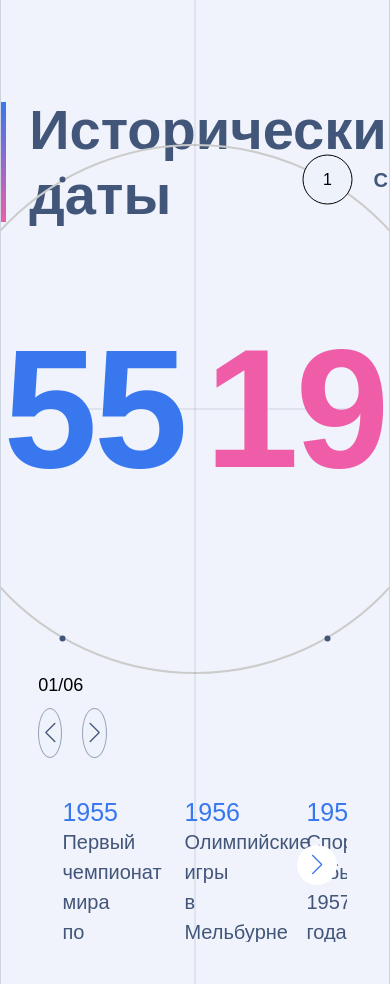
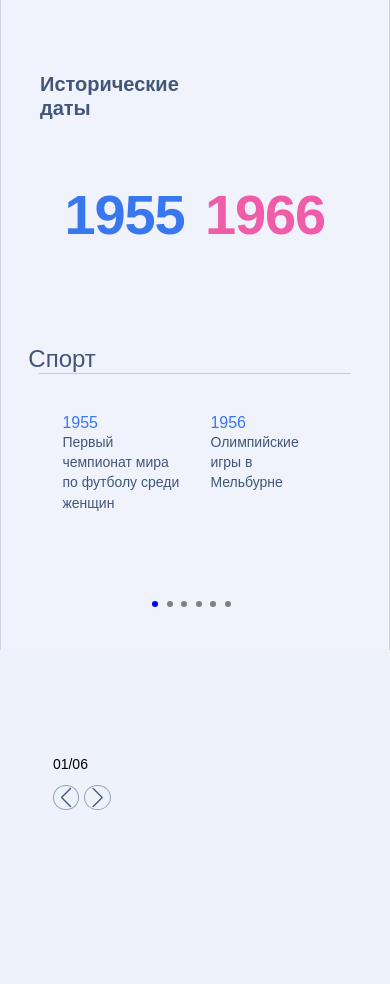
Before and after one commit to Mishe4ka14/test-history, a React (Create React App) app: page / in a window 390 px wide. After the commit the page ends 844 px from the top, so only its background shows below. Built offline with nearby package versions, Linux system fonts and the light colour scheme.

Commit message:
update styles, add adapive styles for mobile version

```diff
--- a/src/components/animated-years/animated-years.tsx
+++ b/src/components/animated-years/animated-years.tsx
@@ -18,6 +18,23 @@ const StyledSlide = styled.div`
   transition: opacity 0.5s ease;
   opacity: 1;
   z-index: 101;
+
+  @media (max-width: 868px) {
+    max-height: 120px;
+    font-size: 15vh;
+    line-height: 120px;
+  }
+
+  @media (max-width: 768px) {
+    visibility: visible;
+  }
+
+  @media (max-width: 480px) {
+    font-size: 56px;
+    font-weight: 700;
+    line-height: 72.46px;
+    letter-spacing: -0.02em;
+  }
 `;
 
 const YearText = styled.span<{ color: string }>`
@@ -27,10 +44,10 @@ const YearText = styled.span<{ color: string }>`
 `;
 
 const AnimatedYears: React.FC<YearsDisplayProps> = ({ activeSlideIndex }) => {
-  const slides = useSelector((store: RootState) => store.slides.slides );
+  const slides = useSelector((store: RootState) => store.slides.slides);
+
   const [currentStartYear, setCurrentStartYear] = useState<string>(slides[activeSlideIndex].years.split(' ')[0]);
   const [currentEndYear, setCurrentEndYear] = useState<string>(slides[activeSlideIndex].years.split(' ')[1]);
-
 
   useEffect(() => {
     const nextYears = slides[activeSlideIndex].years;
@@ -68,10 +85,12 @@ const AnimatedYears: React.FC<YearsDisplayProps> = ({ activeSlideIndex }) => {
   }, [activeSlideIndex, currentStartYear, currentEndYear, slides]);
 
   return (
-    <StyledSlide>
-      <YearText color="rgba(56, 119, 238, 1)">{currentStartYear}</YearText>
-      <YearText color="rgba(239, 93, 168, 1)">{currentEndYear}</YearText>
-    </StyledSlide>
+    <>
+      <StyledSlide>
+        <YearText color="rgba(56, 119, 238, 1)">{currentStartYear}</YearText>
+        <YearText color="rgba(239, 93, 168, 1)">{currentEndYear}</YearText>
+      </StyledSlide>
+    </>
   );
 };
 
--- a/src/components/app-header/app-header.tsx
+++ b/src/components/app-header/app-header.tsx
@@ -6,12 +6,24 @@ const Title = styled.h1`
   font-size: 56px;
   color: #42567A;
   max-width: 350px;
+
+  @media (max-width: 768px) {
+    font-size: 20px;
+    font-weight: 700;
+    line-height: 24px;
+    width: 123px;
+    margin-left: 10vw;
+    margin-bottom: 10vh;
+  }
 `;
 
 const GradientBar = styled.div`
   background: linear-gradient(#3877EE, #EF5DA8);
   width: 5px;
   height: 120px;
+  @media (max-width: 768px) {
+    display: none;
+  }
 `;
 
 const Header = styled.header`
--- a/src/components/app/App.tsx
+++ b/src/components/app/App.tsx
@@ -1,8 +1,9 @@
-import React from 'react';
+import React, { useEffect, useState } from 'react';
 import styled from 'styled-components';
 import AppHeader from '../app-header/app-header';
 import ParentSwiper from '../swipers-parent/swipers-parent';
 import SwiperContent from '../swiper-content/swiper-content';
+import Pagination from '../pagination/pagination';
 
 const Container = styled.div`
   margin: auto;
@@ -16,11 +17,25 @@ const Container = styled.div`
 `;
 
 function App() {
+  const [isMobile, setIsMobile] = useState(window.innerWidth < 768);
+
+  useEffect(() => {
+    const handleResize = () => {
+      setIsMobile(window.innerWidth < 768);
+    };
+
+    window.addEventListener('resize', handleResize);
+    return () => window.removeEventListener('resize', handleResize);
+  }, []);
+
   return (
     <Container>
-      <AppHeader/>
+      <AppHeader />
       <ParentSwiper/>
-      <SwiperContent/>
+      <SwiperContent />
+      {isMobile && (
+          <Pagination/>
+      )}
     </Container>
   );
 }
--- /dev/null
+++ b/src/components/pagination/pagination.tsx
@@ -0,0 +1,57 @@
+import React, { useRef } from 'react';
+import { Swiper, SwiperSlide } from 'swiper/react';
+import { Swiper as SwiperType } from 'swiper';
+import 'swiper/css';
+import { useDispatch, useSelector } from 'react-redux';
+import { RootState } from '../../store';
+import { setActiveSlideIndex } from '../../features/slider-slice';
+import styled from 'styled-components';
+
+const StyledSwiper = styled(Swiper)`
+  width: 86px;
+  margin-top: 4vh;
+`;
+
+const SmallSlider: React.FC = () => {
+  const dispatch = useDispatch();
+  const slides = useSelector((store: RootState) => store.slides.slides);
+  const activeSlideIndex = useSelector((store: RootState) => store.slides.activeSlideIndex);
+  const swiperRef = useRef<SwiperType | null>(null); // реф на Swiper
+
+  const handleSlideClick = (index: number) => {
+    if (swiperRef.current) {
+      swiperRef.current.slideTo(index);
+      dispatch(setActiveSlideIndex(index));
+    }
+  };
+
+  return (
+    <>
+      {/* <GlobalStyles /> */}
+      <StyledSwiper
+        spaceBetween={1}
+        slidesPerView={slides.length}
+        initialSlide={activeSlideIndex}
+        pagination={{ clickable: true }}
+        onSwiper={(swiper: SwiperType) => (swiperRef.current = swiper)}
+      >
+        {slides.map((_, index) => (
+          <SwiperSlide key={index}>
+            <div
+              style={{
+                width: '6px',
+                height: '6px',
+                borderRadius: '50%',
+                backgroundColor: activeSlideIndex === index ? 'blue' : 'gray',
+                cursor: 'pointer',
+              }}
+              onClick={() => handleSlideClick(index)}
+            />
+          </SwiperSlide>
+        ))}
+      </StyledSwiper>
+    </>
+  );
+};
+
+export default SmallSlider;
--- a/src/components/swiper-arrow/swiper-arrow.tsx
+++ b/src/components/swiper-arrow/swiper-arrow.tsx
@@ -1,4 +1,4 @@
-import React, { useState, useRef } from 'react';
+import React, { useState, useRef, useEffect } from 'react';
 import { Swiper as SwiperComponent, SwiperSlide } from 'swiper/react';
 import { Swiper as SwiperType } from 'swiper';
 import { Controller, Navigation } from 'swiper/modules';
@@ -38,14 +38,25 @@ const ArrowBtn = styled.button`
       background-color: white;
       color: rgba(66, 86, 122, 1);
     }
+
+    @media (max-width: 768px) {
+      width: 30px;
+      height: 25px;
+      display: block;
+  }
+
   }
 `;
 
 const ArrowsBox = styled.div`
-margin-top: 4vh;
-position: relative;
+  margin-top: 4vh;
+  position: relative;
   display: flex;
   gap: 40px;
+  @media (max-width: 768px) {
+    margin-top: 4vh;
+    gap: 25px;
+  }
 `
 
 const StyledSwiper = styled(SwiperComponent)`
@@ -58,6 +69,11 @@ const Counter = styled.p`
   margin-left: 10px;
   font-size: 18px;
   font-weight: normal;
+  @media (max-width: 768px) {
+    font-size: 14px;
+    font-weight: 400;
+    line-height: 18.12px;
+  }
 `;
 
 const StyledSwiperSlide = styled(SwiperSlide)`
@@ -68,6 +84,11 @@ const StyledSwiperSlide = styled(SwiperSlide)`
 const SwiperContainer = styled.div`
   margin-left: 7%;
   width: 20vw;
+  @media (max-width: 768px) {
+    position: absolute;
+    bottom: 4vh;
+    left: 4vw;
+  }
 `;
 
 const SwiperArrow: React.FC<SwiperArrowProps> = ({ setArrowSwiper, secondSwiper }) => {
@@ -107,6 +128,13 @@ const SwiperArrow: React.FC<SwiperArrowProps> = ({ setArrowSwiper, secondSwiper
     setCurrentSlide(swiper.realIndex + 1);
   };
 
+  //слушаем изменение индекса в других слайдерах
+  useEffect(() => {
+    if (swiperRef.current) {
+      swiperRef.current.slideTo(activeSlideIndex);
+    }
+  }, [activeSlideIndex]);
+
   return (
     <>
       <SwiperContainer>
--- a/src/components/swiper-content/swiper-content.tsx
+++ b/src/components/swiper-content/swiper-content.tsx
@@ -1,4 +1,4 @@
-import React from 'react';
+import React, { useEffect, useState } from 'react';
 import { Swiper as SwiperComponent, SwiperSlide } from 'swiper/react';
 import 'swiper/css';
 import 'swiper/css/navigation';
@@ -20,6 +20,9 @@ const GlobalStyles = createGlobalStyle`
     &:after {
       font-size: 20px;
     }
+    @media (max-width: 768px) {
+      display: none;
+  }
   }
 
   .swiper-button-disabled {
@@ -36,11 +39,19 @@ const StyledSwiper = styled(SwiperComponent)`
   max-width: 78vw;
   padding-left: 5vw;
   padding-right: 5vw;
+  @media (max-width: 768px) {
+    height: 160px;
+  }
 `;
 
 const StyledSwiperSlide = styled(SwiperSlide)`
   width: 350px;
   height: 150px;
+
+  @media (max-width: 768px) {
+    width: 166px;
+    height: 80px;
+  }
 `;
 
 const SliderContainer = styled.div`
@@ -58,6 +69,12 @@ const StyledYear = styled.h4`
   line-height: 30px;
   text-align: left;
   color: rgba(56, 119, 238, 1);
+
+  @media (max-width: 768px) {
+    font-size: 16px;
+    font-weight: 400;
+    line-height: 19.2px;
+  }
 `;
 
 const StyledEvent = styled.p`
@@ -68,6 +85,36 @@ const StyledEvent = styled.p`
   line-height: 30px;
   text-align: left;
   color: rgba(66, 86, 122, 1);
+
+  @media (max-width: 768px) {
+    font-size: 14px;
+    font-weight: 400;
+    line-height: 20.3px;
+  }
+`;
+
+const HorizontalLine = styled.hr`
+  display: none;
+  border: none;
+  border-top: 1px solid rgba(199, 205, 217, 1);
+  width: 80vw;
+  margin:0 auto;
+
+  @media (max-width: 768px) {
+    display: block;
+  }
+`;
+
+const SectionTitle = styled.p`
+  width: 300px;
+  padding-left: 7vw;
+  font-size: 24px;
+  color: rgba(66, 86, 122, 1);
+  margin: 0;
+  z-index:1000;
+  display: block;
+  visibility: visible;
+  overflow: visible;
 `;
 
 const SwiperContent: React.FC = () => {
@@ -75,9 +122,21 @@ const SwiperContent: React.FC = () => {
   const activeSlideIndex = useSelector((store: RootState) => store.slides.activeSlideIndex);
   const activeSlide = slides[activeSlideIndex];
 
+  const [isMobile, setIsMobile] = useState(window.innerWidth < 768);
+
+  useEffect(() => {
+    const handleResize = () => setIsMobile(window.innerWidth < 768);
+    window.addEventListener('resize', handleResize);
+
+    return () => window.removeEventListener('resize', handleResize);
+  }, []);
+
+
   return (
     <>
       <GlobalStyles />
+      {isMobile && <SectionTitle>{activeSlide.title}</SectionTitle>}
+      <HorizontalLine/>
       <SliderContainer>
         <StyledSwiper
           modules={[Navigation]}
@@ -85,6 +144,15 @@ const SwiperContent: React.FC = () => {
           spaceBetween={100}
           navigation={true}
           loop={false}
+          breakpoints={{
+            0: {
+              slidesPerView: 2,
+              spaceBetween: 30,
+            },
+            768: {
+              slidesPerView: 3,
+            },
+          }}
         >
           {activeSlide.content.map((event, index) => (
             <StyledSwiperSlide key={index}>
--- a/src/components/swiper-loop/swiper-loop-styles.tsx
+++ b/src/components/swiper-loop/swiper-loop-styles.tsx
@@ -12,6 +12,10 @@ export const CircleContainer = styled.div`
   display: flex;
   justify-content: center;
   align-items: center;
+  @media (max-width: 768px) {
+    visibility: hidden;
+    height: 260px;
+  }
 `;
 
 export const Line = styled.div`
```
Also changed, not shown: src/components/swipers-parent/swipers-parent.tsx (+5 -6 lines).
